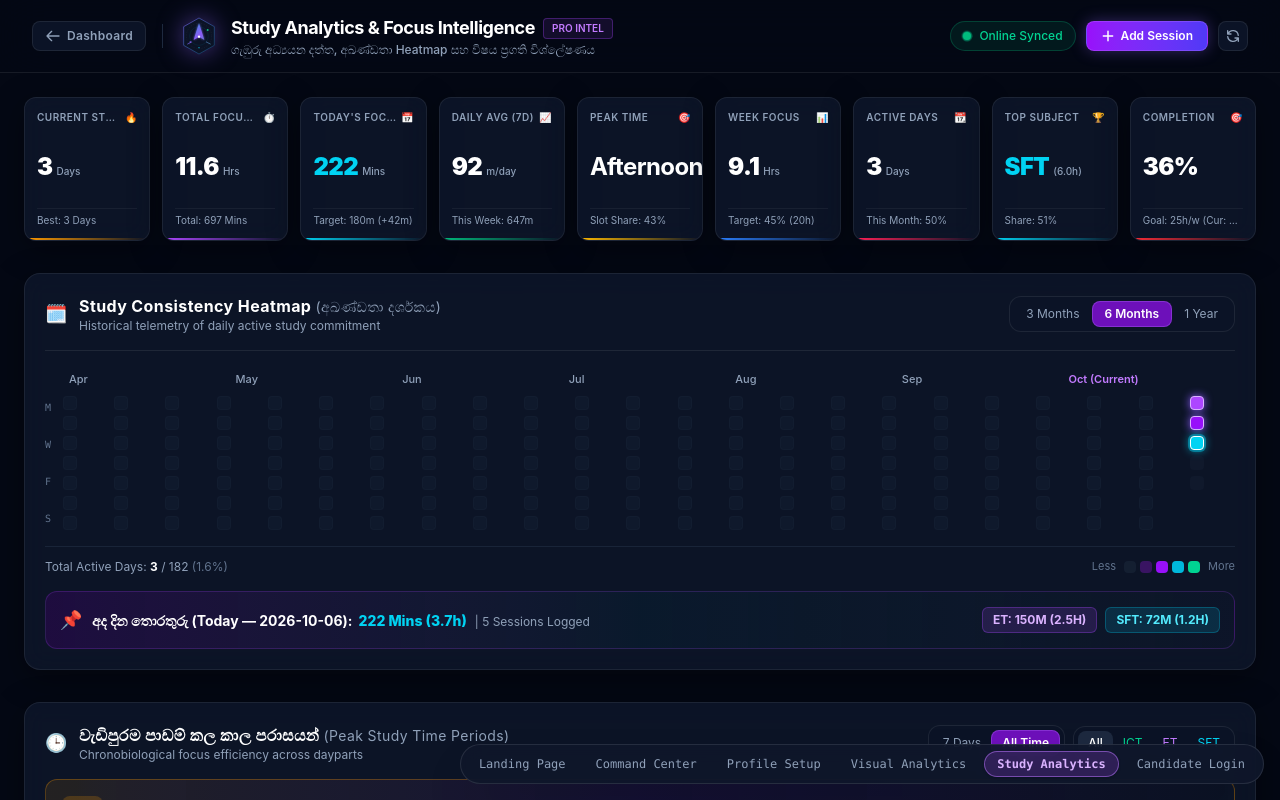
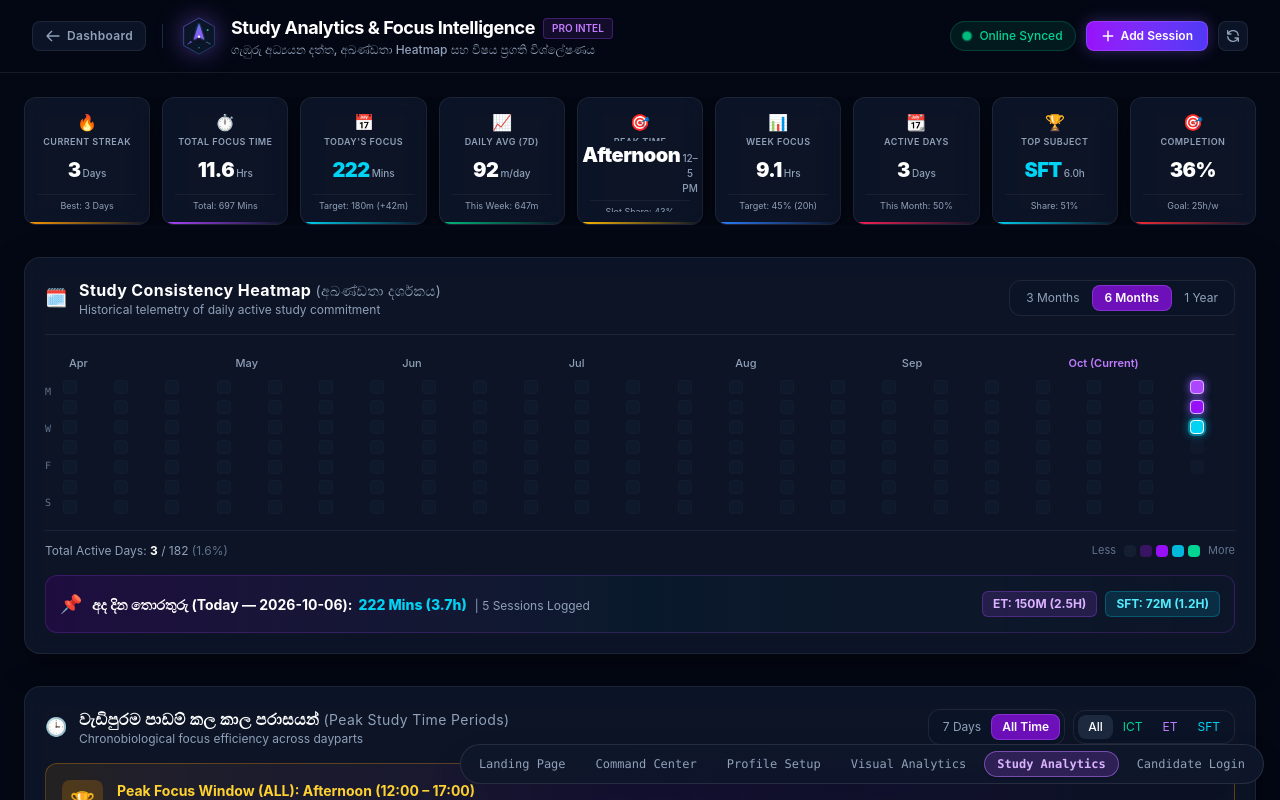
Before and after one commit to kiyamaninfo-alt/sinethmi-al-tracker, a React (Vite) app: page /study-analytics in a window 1280 px wide. Shown: the top 800 px of the page. Built offline with nearby package versions, Linux system fonts and the light colour scheme.

Commit message:
feat(study-analytics): single-line centered metric cards with number+unit aligned on same row

```diff
--- a/src/components/StudyAnalytics/KPITelemetryGrid.jsx
+++ b/src/components/StudyAnalytics/KPITelemetryGrid.jsx
@@ -3,41 +3,43 @@ const METRICS = [
   { label: 'Total Focus Time', icon: '⏱️', value: '11.6', unit: 'Hrs', sub: 'Total: 697 Mins', color: 'from-purple-500', valClass: 'text-white' },
   { label: "Today's Focus", icon: '📅', value: '222', unit: 'Mins', sub: 'Target: 180m (+42m)', color: 'from-cyan-400', valClass: 'text-cyan-400', border: 'border-purple-500/30' },
   { label: 'Daily Avg (7D)', icon: '📈', value: '92', unit: 'm/day', sub: 'This Week: 647m', color: 'from-emerald-500', valClass: 'text-white' },
-  { label: 'Peak Time', icon: '🎯', value: 'Afternoon', unit: '(12–5 PM)', sub: 'Slot Share: 43%', color: 'from-amber-400', valClass: 'text-white text-lg font-bold' },
+  { label: 'Peak Time', icon: '🎯', value: 'Afternoon', unit: '12–5 PM', sub: 'Slot Share: 43%', color: 'from-amber-400', valClass: 'text-white' },
   { label: 'Week Focus', icon: '📊', value: '9.1', unit: 'Hrs', sub: 'Target: 45% (20h)', color: 'from-blue-500', valClass: 'text-white' },
   { label: 'Active Days', icon: '📆', value: '3', unit: 'Days', sub: 'This Month: 50%', color: 'from-rose-500', valClass: 'text-white' },
-  { label: 'Top Subject', icon: '🏆', value: 'SFT', unit: '(6.0h)', sub: 'Share: 51%', color: 'from-cyan-400', valClass: 'text-cyan-400', border: 'border-cyan-500/30' },
-  { label: 'Completion', icon: '🎯', value: '36%', unit: '', sub: 'Goal: 25h/w (Cur: 9.1h)', color: 'from-red-500', valClass: 'text-white' },
+  { label: 'Top Subject', icon: '🏆', value: 'SFT', unit: '6.0h', sub: 'Share: 51%', color: 'from-cyan-400', valClass: 'text-cyan-400', border: 'border-cyan-500/30' },
+  { label: 'Completion', icon: '🎯', value: '36%', unit: '', sub: 'Goal: 25h/w', color: 'from-red-500', valClass: 'text-white' },
 ];
 
 export default function KPITelemetryGrid() {
   return (
-    <section className="grid grid-cols-2 sm:grid-cols-3 md:grid-cols-4 lg:grid-cols-5 xl:grid-cols-9 gap-3">
+    <div className="overflow-x-auto">
+      <section className="flex gap-3 min-w-max lg:min-w-0 lg:grid lg:grid-cols-9">
         {METRICS.map((m) => (
           <div
             key={m.label}
-          className={`glass-card glass-card-interactive p-3 rounded-xl flex flex-col justify-between h-36 min-h-[144px] relative overflow-hidden ${
+            className={`glass-card glass-card-interactive rounded-xl flex flex-col items-center text-center p-3 h-32 w-32 lg:w-auto relative overflow-hidden shrink-0 lg:shrink ${
               m.border || ''
             }`}
           >
-          <div className="flex items-center justify-between text-slate-400 text-[10px] font-semibold tracking-wider uppercase shrink-0">
-            <span className="truncate mr-1">{m.label}</span>
-            <span className="shrink-0">{m.icon}</span>
+            <div className="text-base mb-0.5">{m.icon}</div>
+            <div className="text-[9px] font-semibold tracking-wider uppercase text-slate-400 truncate w-full text-center leading-tight mb-1">
+              {m.label}
             </div>
-          <div className="my-auto py-1">
-            <div className="flex items-baseline gap-1">
-              <span className={`text-xl sm:text-2xl font-black tracking-tight leading-none ${m.valClass}`}>
+            <div className="flex items-baseline justify-center gap-0.5 my-auto">
+              <span className={`text-xl font-black tracking-tight leading-none ${m.valClass}`}>
                 {m.value}
               </span>
-              {m.unit && <span className="text-[10px] font-medium text-slate-400 shrink-0">{m.unit}</span>}
+              {m.unit && (
+                <span className="text-[10px] font-medium text-slate-400">{m.unit}</span>
+              )}
             </div>
-          </div>
-          <div className="text-[10px] text-slate-400 truncate shrink-0 pt-1 border-t border-white/5">
+            <div className="text-[9px] text-slate-400 truncate w-full mt-1 pt-1 border-t border-white/5">
               {m.sub}
             </div>
             <div className={`absolute bottom-0 left-0 right-0 h-0.5 bg-gradient-to-r ${m.color} to-transparent`} />
           </div>
         ))}
       </section>
+    </div>
   );
 }
```
Lines whose indentation alone changed are shown as unchanged.
